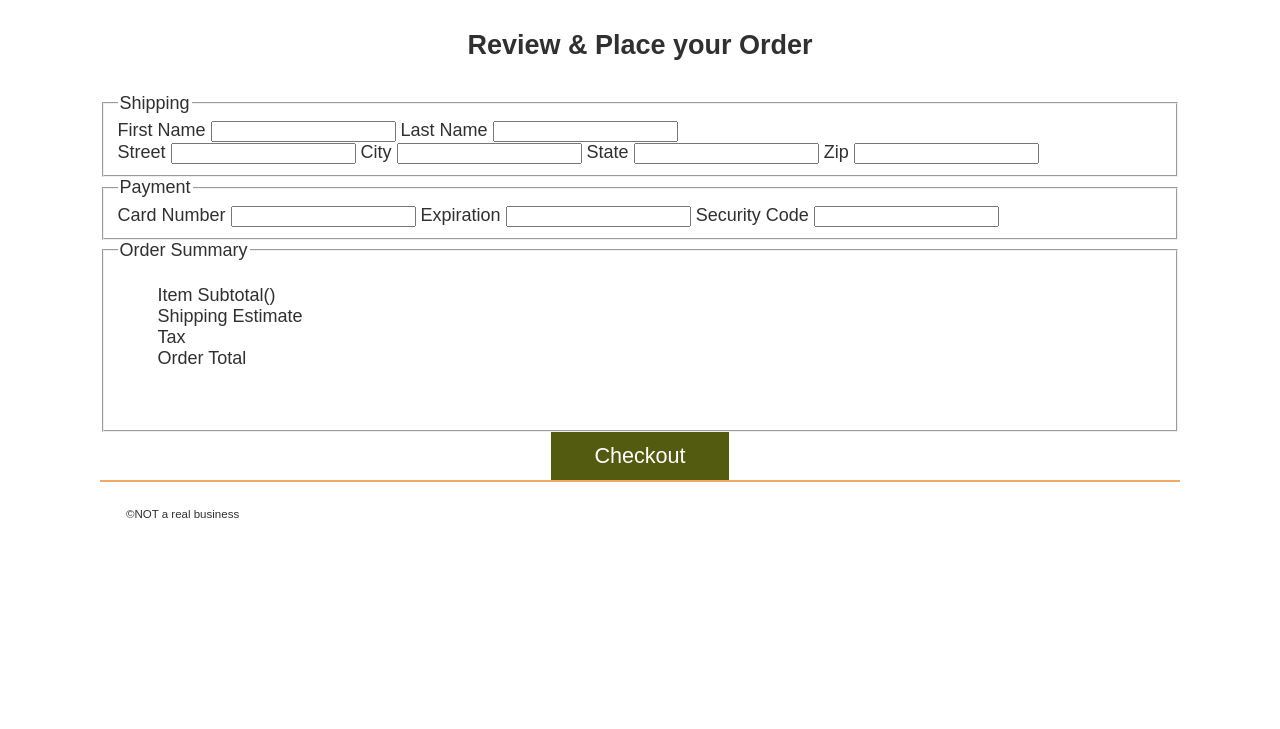
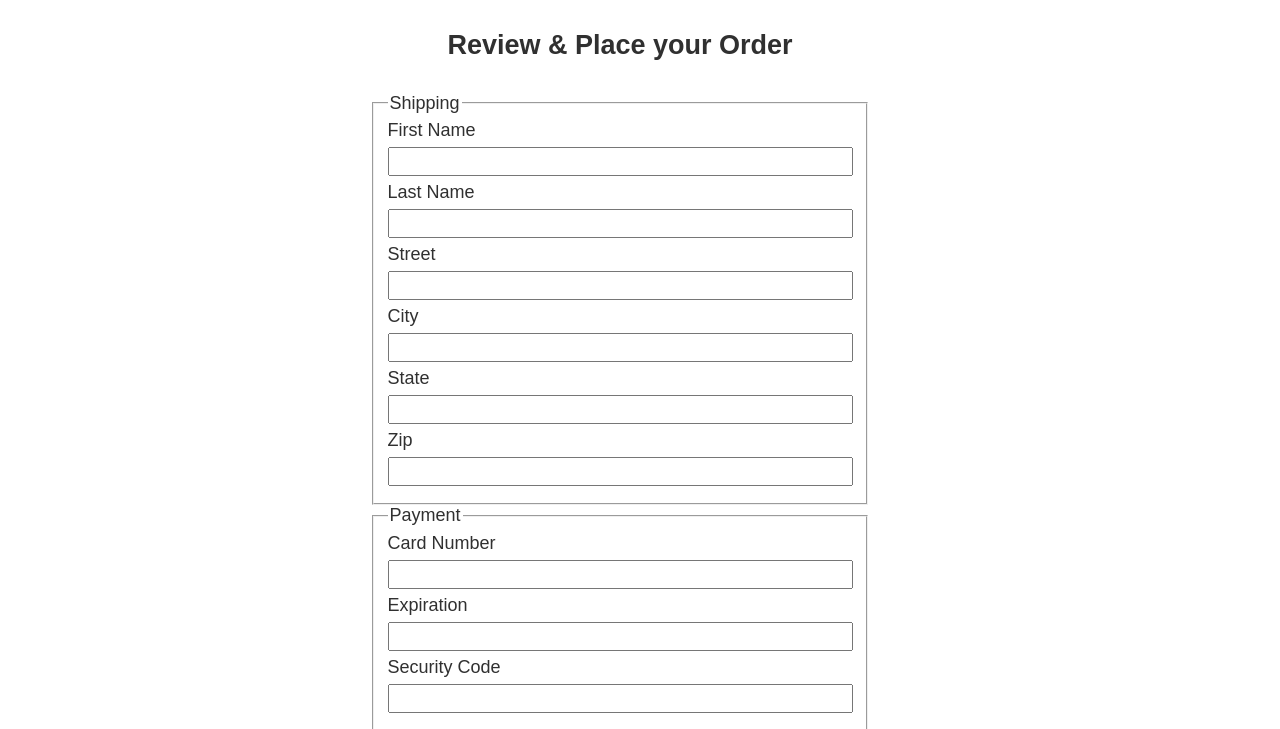
Before and after one commit to aannaliesee/week2project, a website built with Vite: page src/checkout/index.html in a window 1280 px wide. Shown: the part 63-792 px from the top of the page. Built offline with nearby package versions, Linux system fonts and the light colour scheme.

Commit message:
Form Styling, CheckoutProcess.JS spaces

```diff
--- a/src/checkout/index.html
+++ b/src/checkout/index.html
@@ -17,6 +17,7 @@
     </header>
 
     <main class="divider">
+      <div id="formDIV">
       <section class="products">
         <h2>Review & Place your Order</h2>
       </section>
@@ -66,13 +67,14 @@
                 <div name="tax" id="tax"></div>
               </li>
               <li>
-                <label for="orderTotal">Order Total</label>
+                <label for="orderTotal"><b>Order Total</b></label>
                 <div name="orderTotal" id="orderTotal"></div>
               </li>
             </ul>
           </fieldset>
           <button id="checkoutButton" type="submit">Checkout</button>
         </form>
+      </div>
       </section>
     </main>
 
--- a/src/css/style.css
+++ b/src/css/style.css
@@ -254,3 +254,51 @@ a span {
 .cart-card {
   display: block;
 }
+
+/*FORM STYLING*/
+
+form input {
+width: 100%;
+padding: 5px;
+margin: 6px 0;
+box-sizing: border-box;
+}
+
+div.formDIV
+{
+    display: block;
+    text-align: center;
+}
+
+#formDIV
+{
+    display: inline-block;
+    margin-left: 25%;
+    margin-right: 25%;
+    text-align: left;
+    width: 500px;
+}
+
+#checkoutButton {
+  background-color: ;
+  color: white;
+  padding: 12px 20px;
+  border: none;
+  border-radius: 4px;
+  margin-top: 10px;
+  margin-bottom: 10px;
+}
+
+.checkoutSummary li{
+padding: 8px;
+}
+
+@media screen and (max-width: 600px){
+  #formDIV{
+    display: inline-block;
+    margin-left: 25%;
+    margin-right: 25%;
+    text-align: left;
+    width: 300px;
+  }
+}
--- a/src/js/CheckoutProcess.mjs
+++ b/src/js/CheckoutProcess.mjs
@@ -47,7 +47,7 @@ export default class CheckoutProcess {
       const itemAmount = document.getElementById("quantity");
       itemAmount.innerHTML = this.list.length;
       let total = 0;
-        for (let i = 0; i< this.list.length; i++) {
+        for (let i = 0; i < this.list.length; i++) {
             total += this.list[i].FinalPrice;
         }
         const cartTotal = document.getElementById("cartTotal");
@@ -57,8 +57,8 @@ export default class CheckoutProcess {
     calculateOrdertotal() {
       // calculate the shipping and tax amounts. Then use them to along with the cart total to figure out the order total
       this.tax = this.subtotal * .06;
-      for (let i=0; i < this.list.length; i++){
-        if (i<1){
+      for (let i = 0; i < this.list.length; i++){
+        if (i < 1){
             this.shipping += 10;
         } else {
             this.shipping += 2;
```
